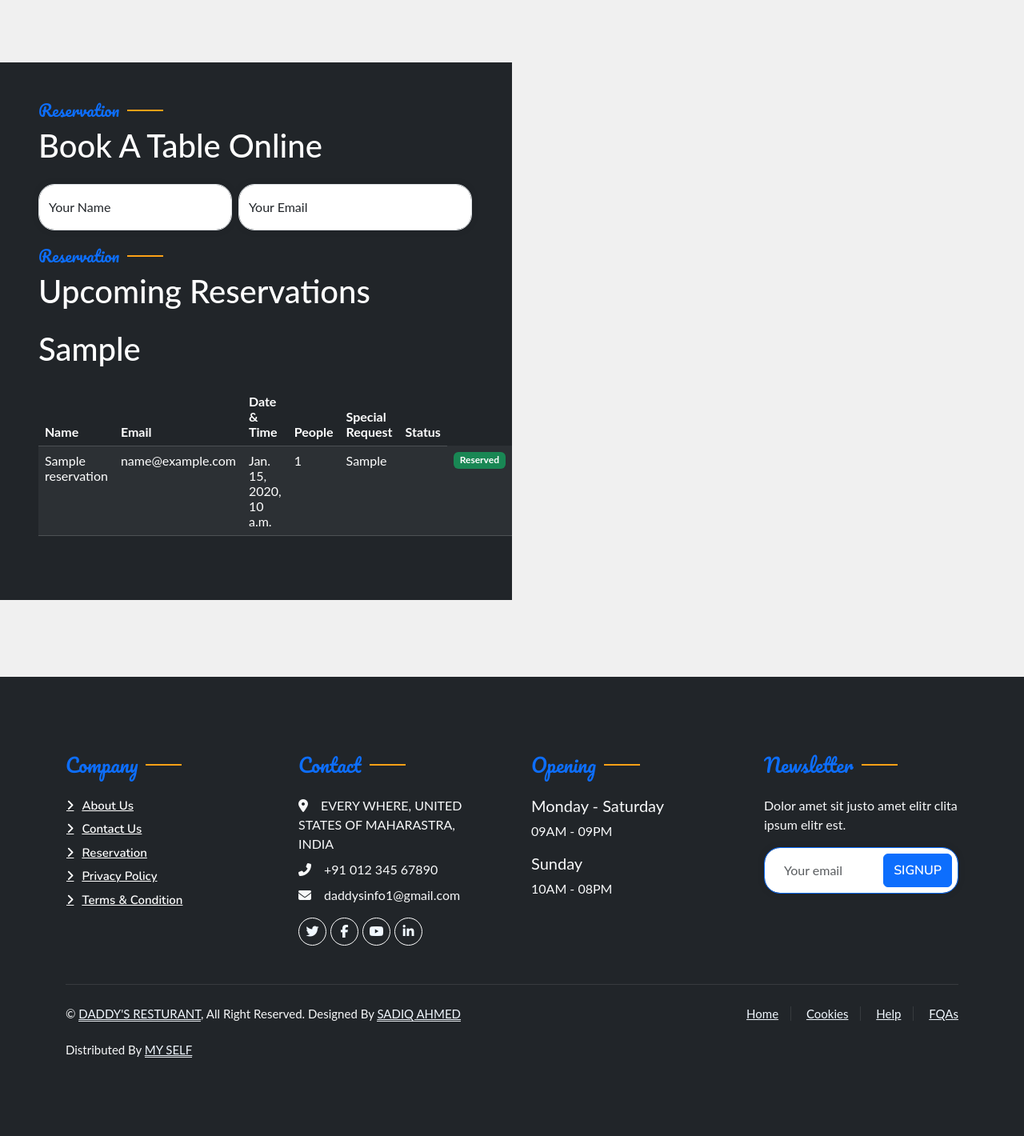
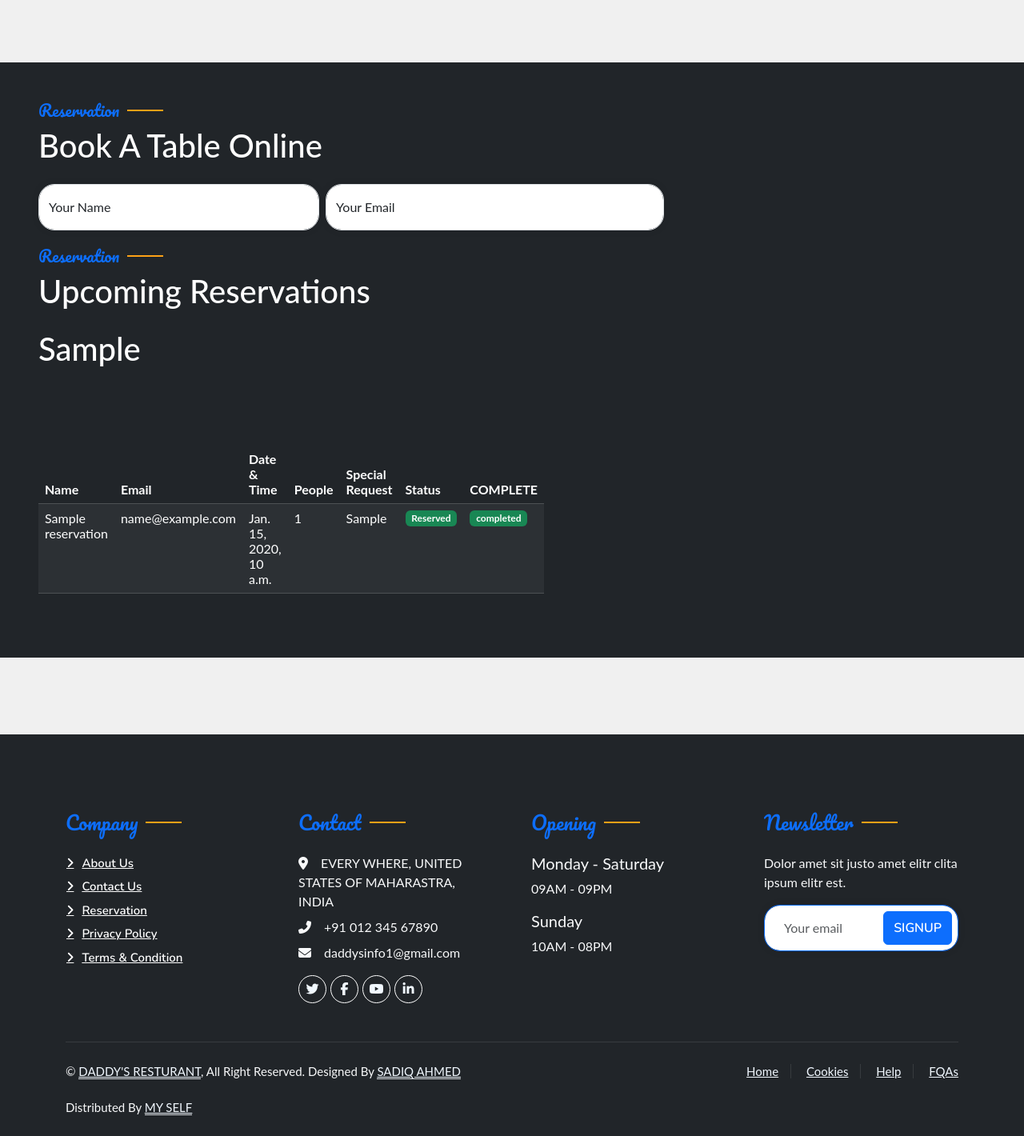
Before and after one commit to sadiqahmed2001/RESTURANT_PROJECT_DJANGO, a Django app: page /reservation_view/ in a window 1280 px wide. Shown: the part 415-1835 px from the top of the page at 80% size. Before the commit the page ends 1737 px from the top, so only its background shows below. Run offline with Django 5.2, Linux system fonts and the light colour scheme; a user stored in the database is signed in; tables that the repository leaves empty hold one stand-in row (values such as "Sample post"); some libraries are stand-ins or nearby versions.

Commit message:
self changes

```diff
--- a/foodproject/foodapp/models.py
+++ b/foodproject/foodapp/models.py
@@ -42,12 +42,14 @@ class TeamMember(models.Model):
 
 
 class Reservation(models.Model):
+    user = models.ForeignKey(User,null=True, blank=True, on_delete=models.CASCADE)
     name = models.CharField(max_length=100)
     email = models.EmailField()
     date_time = models.DateTimeField()
     num_people = models.PositiveIntegerField()
     special_request = models.TextField(blank=True, null=True)
     is_reserved = models.BooleanField(default=False)
+    is_completed = models.BooleanField(default=False)
     created_at = models.DateTimeField(auto_now_add=True)
     updated_at = models.DateTimeField(auto_now=True)
 
--- a/foodproject/foodapp/views.py
+++ b/foodproject/foodapp/views.py
@@ -285,7 +285,13 @@ def reservation_view(request):
     if request.user.is_authenticated:
         reservations = Reservation.objects.filter(email=request.user.email).order_by('-is_reserved')
         context["reservations"] = reservations
-        return render(request,'reservations.html',context)
+        if reservations.exists():
+            reservations.update(is_completed=True)
+            # reservations.delete()
+            return render(request, 'reservations.html', context)
+        else:
+            messages.error(request, "No upcoming reservations.")
+            return render(request,'reservations.html',context)
     else:
         return redirect('/ulogin')
 
@@ -476,6 +482,9 @@ def track(request):
         context = {}
         trackers = Order.objects.filter(user_id=request.user.id).order_by('-is_ready')
         context["trackers"] = trackers
+        completed_orders = trackers.filter(is_ready=True)
+        pending_orders = trackers.filter(is_ready=False)
+        # completed_orders.delete()
         return render(request,'track.html',context)
     else:
         return redirect('/ulogin')
--- a/foodproject/template/reservations.html
+++ b/foodproject/template/reservations.html
@@ -16,10 +16,10 @@
     </div>
 </div>
 
-
+{% include "messages.html" %}
 <div class="container-xxl py-5 px-0 wow fadeInUp" data-wow-delay="0.1s">
     <div class="row g-0">
-        <div class="col-md-6 bg-dark d-flex align-items-center">
+        <div class="col-md-6 bg-dark d-flex align-items-center" style="width: 100%;">
             <div class="p-5 wow fadeInUp" data-wow-delay="0.2s">
                 <h5 class="section-title ff-secondary text-start text-primary fw-normal">Reservation</h5>
                 <h1 class="text-white mb-4">Book A Table Online</h1>
@@ -45,20 +45,22 @@
 
 
 
-                    <div class="col-md-6 bg-dark d-flex align-items-center">
+                    <div class="col-md-6 bg-dark d-flex align-items-center" style="width: 100%;">
                         <div class="p-6 wow fadeInUp" data-wow-delay="0.2s">
                             <h5 class="section-title ff-secondary text-start text-primary fw-normal">Reservation</h5>
                             <h1 class="text-white mb-4">Upcoming Reservations</h1>
                             <h1 class="text-white mb-4">{{ request.user.first_name|default:request.user.username }}</h1>
-                            <table class="table table-dark table-striped">
+                            <table class="table table-dark table-striped" style="width: 70%;">
                                 <thead>
                                     <tr>
-                                        <th>Name</th>
-                                        <th>Email</th>
-                                        <th>Date & Time</th>
-                                        <th>People</th>
-                                        <th>Special Request</th>
-                                        <th>Status</th>
+                                        <th class="text-left">Name</th>
+                                        <th class="text-left">Email</th>
+                                        <th class="text-left">Date & Time</th>
+                                        <th class="text-left">People</th>
+                                        <th class="text-left">Special Request</th>
+                                        <th class="text-left">Status</th><br><br><br>
+                                        <th class="text-left">COMPLETE</th>
+
                                     </tr>
                                 </thead>
                                 <tbody>
@@ -69,12 +71,18 @@
                                         <td>{{ reservation.date_time }}</td>
                                         <td>{{ reservation.num_people }}</td>
                                         <td>{{ reservation.special_request }}</td>
-                                        <td>{{ reservation.created }}</td>
                                         <td>
                                             {% if reservation.is_reserved %}
                                             <span class="badge bg-success">Reserved</span>
-                                            {% else %}
+                                            {% else%}
                                             <span class="badge bg-danger">On-Waiting</span>
+                                            {% endif %}
+                                        </td>
+                                        <td>
+                                            {% if reservation.is_reserved %}
+                                            <span class="badge bg-success">completed</span>
+                                            {% else%}
+                                            <span class="badge bg-danger">ON-Board</span>
                                             {% endif %}
                                         </td>
                                     </tr>
```
Also changed, not shown: foodproject/foodapp/migrations/0027_reservation_is_completed.py (added), foodproject/foodapp/migrations/0028_reservation_user.py (added).
